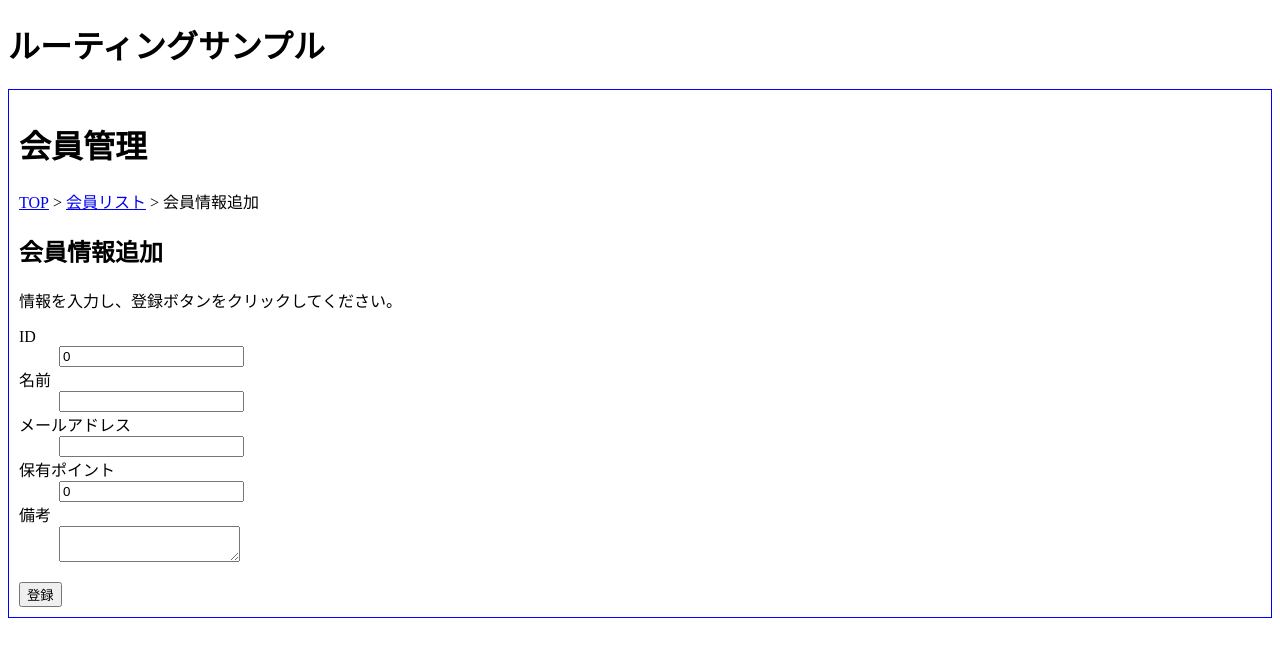
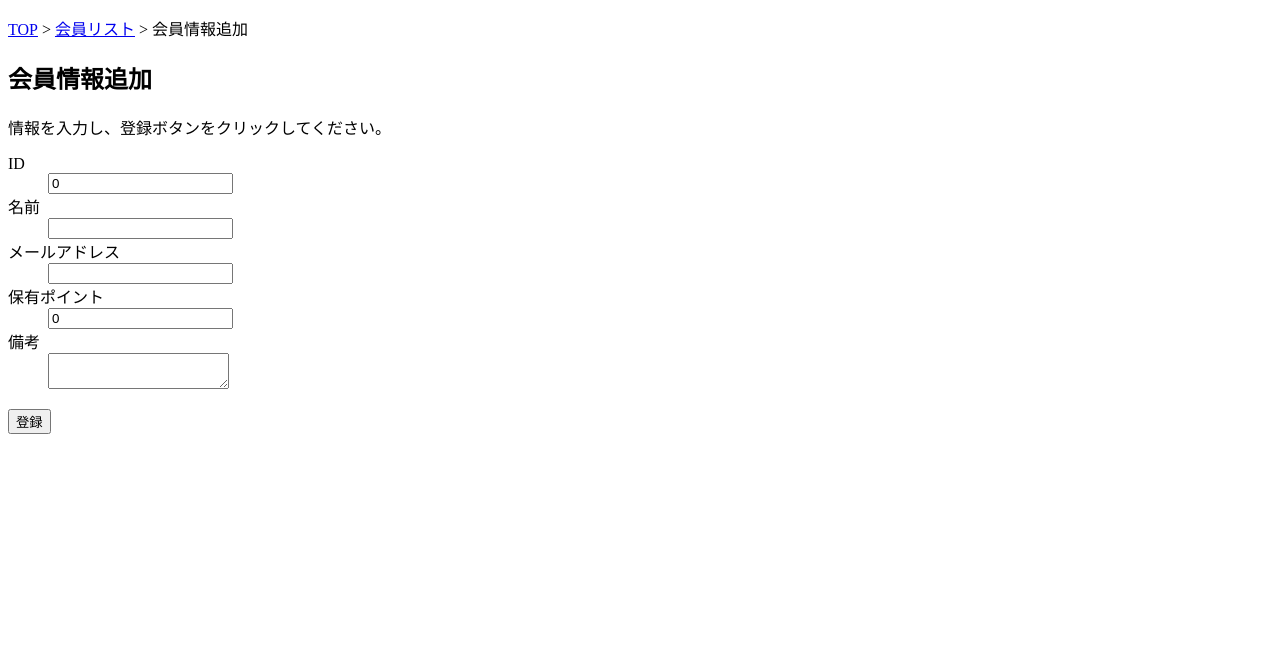
Before and after one commit to cawauchi6204/nuxt-study, a Nuxt app: page /member/memberAdd in a window 1280 px wide. Shown: the top 646 px of the page. Built offline with nearby package versions, Linux system fonts and the light colour scheme.

Commit message:
update: コピペ

```diff
--- a/app.vue
+++ b/app.vue
@@ -1,28 +1,22 @@
 <script setup lang="ts">
-import type { Member } from '@/interfaces';
+import type { Member } from "@/interfaces";
 
-// まずジェネリクス指定する
 useState<Map<number, Member>>(
-  // ステート名(アプリケーション全体で一意になるようにする)
   "memberList",
-  // 初期値
-  () => {
+  (): Map<number, Member> => {
     const memberListInit = new Map<number, Member>();
     memberListInit.set(33456, { id: 33456, name: "田中太郎", email: "bow@example.com", points: 35, note: "初回入会特典あり。" });
     memberListInit.set(47783, { id: 47783, name: "鈴木二郎", email: "mue@example.com", points: 53 });
-
-    return memberListInit
+    return memberListInit;
   }
-)
+);
 </script>
 
 <template>
-  <header>
-    <h1>ルーティングサンプル</h1>
-  </header>
-  <main>
+  <NuxtLayout>
+    <!-- <p>こんにちは</p> -->
     <NuxtPage />
-  </main>
+  </NuxtLayout>
 </template>
 
 <style>
--- a/pages/index.vue
+++ b/pages/index.vue
@@ -2,17 +2,14 @@
   <h1>TOP</h1>
   <nav id="breadcrumbs">
     <ul>
-      <li>
-        TOP
-      </li>
+      <li>TOP</li>
     </ul>
   </nav>
   <section>
     <p>
-      <NuxtLink :to="{ name: 'member-memberList' }">
+      <NuxtLink v-bind:to="{ name: 'member-memberList' }">
         会員管理はこちら
       </NuxtLink>
     </p>
   </section>
-
 </template>
--- a/pages/member/memberAdd.vue
+++ b/pages/member/memberAdd.vue
@@ -1,11 +1,12 @@
 <script setup lang="ts">
 import type { Member } from "@/interfaces";
 
-//ルータオブジェクトを取得。
+definePageMeta({
+	layout: "member"
+});
+
 const router = useRouter();
-//会員情報リストをステートから取得。
 const memberList = useState<Map<number, Member>>("memberList");
-//入力データと同期させるMemberオブジェクトの用意。
 const member: Member = reactive(
 	{
 		id: 0,
@@ -15,15 +16,13 @@ const member: Member = reactive(
 		note: ""
 	}
 );
-//フォームがサブミットされた時の処理。
 const onAdd = (): void => {
 	memberList.value.set(member.id, member);
-  router.push({ name: "member-memberDetail-id", params: { id: member.id } });
+	router.push({ name: "member-memberList" });
 };
 </script>
 
 <template>
-  <h1>会員管理</h1>
 	<nav id="breadcrumbs">
 		<ul>
 			<li>
@@ -40,7 +39,6 @@ const onAdd = (): void => {
 		<p>
 			情報を入力し、登録ボタンをクリックしてください。
 		</p>
-    <!-- preventDefaultしてactionまで伝搬されないようにしている -->
 		<form v-on:submit.prevent="onAdd">
 			<dl>
 				<dt>
--- a/pages/member/memberDetail/[id].vue
+++ b/pages/member/memberDetail/[id].vue
@@ -1,18 +1,18 @@
 <script setup lang="ts">
 import type { Member } from "@/interfaces";
 
-//ルートオブジェクトを取得。
-const route = useRoute();
-//会員情報リストをステートから取得。
+definePageMeta({
+	layout: "member"
+});
+
+const route = useRoute()
 const memberList = useState<Map<number, Member>>("memberList");
-//会員情報リストから該当会員情報を取得。
 const member = computed(
 	(): Member => {
 		const id = Number(route.params.id);
 		return memberList.value.get(id) as Member;
 	}
 );
-//備考データがない場合の対応。
 const localNote = computed(
 	(): string => {
 		let localNote = "--";
@@ -25,7 +25,6 @@ const localNote = computed(
 </script>
 
 <template>
-  <h1>会員管理</h1>
 	<nav id="breadcrumbs">
 		<ul>
 			<li>
--- a/pages/member/memberList.vue
+++ b/pages/member/memberList.vue
@@ -1,12 +1,15 @@
 <script setup lang="ts">
 import type { Member } from "@/interfaces";
 
-//会員情報リストをステートから取得。
+definePageMeta({
+	layout: "member"
+	// layout: false
+});
+
 const memberList = useState<Map<number, Member>>("memberList");
 </script>
 
 <template>
-	<h1>会員管理</h1>
 	<nav id="breadcrumbs">
 		<ul>
 			<li>
@@ -23,8 +26,6 @@ const memberList = useState<Map<number, Member>>("memberList");
 		<section>
 			<ul>
 				<li v-for="[id, member] in memberList" v-bind:key="id">
-					<!-- params idを設定している -->
-					<!--[id]は取り除かれ、memberDetail-idとなっている  -->
 					<NuxtLink v-bind:to="{ name: 'member-memberDetail-id', params: { id: id } }">
 						IDが{{ id }}の{{ member.name }}さん
 					</NuxtLink>
```
Lines whose indentation alone changed are shown as unchanged.
